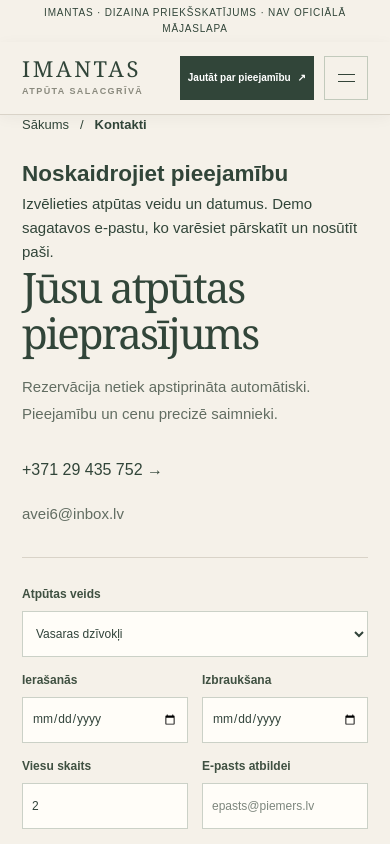
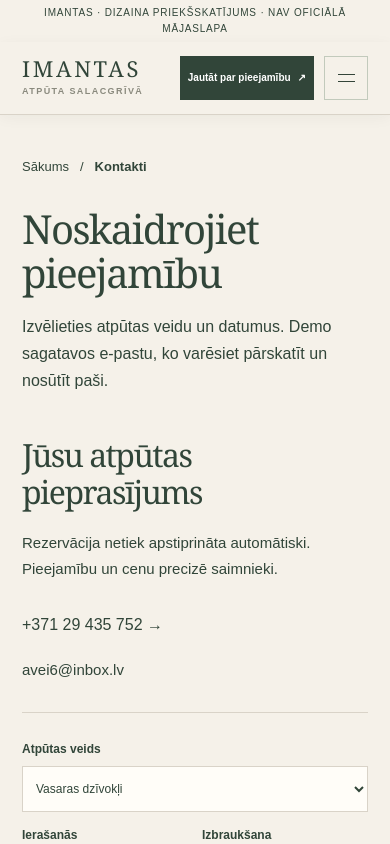
Before and after one commit to davisl24/Imantasatputas, a Next.js app: page /kontakti in a window 390 px wide. Shown: the top 844 px of the page. Built offline with nearby package versions, Linux system fonts and the light colour scheme.

Commit message:
refine(imantas): first-screen contact form, about after hero and expanded navigation

```diff
--- a/app/page.module.css
+++ b/app/page.module.css
@@ -1298,3 +1298,35 @@
  .inquiry .requestForm{border-top-color:rgba(255,253,248,.3)}
 }
 @media(prefers-reduced-motion:reduce){.galleryPlaceholder{transition:none}}
+
+
+/* Contact-first composition and distinct section rhythm */
+.aboutSection{background:var(--warm);padding:92px 0 102px}
+.stays{background:var(--paper)}
+.bee{background:var(--warm)}
+.gallerySection{background:var(--paper)}
+.contactFirst{background:var(--paper);padding:55px 0 92px;scroll-margin-top:95px}
+.contactFirst .breadcrumbs{margin-bottom:44px}
+.contactHeading{margin-bottom:58px}
+.contactHeading h1{font:400 clamp(47px,5.1vw,74px)/1.1 var(--serif);letter-spacing:-.04em;margin-bottom:18px}
+.contactHeading p{max-width:600px;font-size:16px;line-height:1.7;color:var(--forest)}
+.contactFirst .requestGrid{align-items:start}
+.contactFirst .requestHead{padding-top:8px}
+.contactFirst .requestHead h2{font:400 clamp(32px,3.1vw,43px)/1.15 var(--serif)}
+.contactFirst .requestHead p{color:var(--forest)}
+.contactFirst .field label{color:var(--forest)}
+.contactFirst .field input,.contactFirst .field select{background:var(--warm);color:var(--forest);border-color:var(--line)}
+.contactFirst .formAction p{color:var(--forest)}
+.contactFirst .formAction .primaryBtn{background:var(--forest);color:var(--warm)!important}
+.contactFirst .requestForm{border-left-color:var(--line)}
+.contactFirst .formError{color:#94392b}
+.location{background:var(--warm)}
+@media(max-width:1100px){.navList{gap:19px}}
+@media(max-width:760px){
+ .aboutSection{padding:64px 0 74px}
+ .contactFirst{padding:42px 0 67px}
+ .contactFirst .breadcrumbs{margin-bottom:29px}
+ .contactHeading{margin-bottom:35px}
+ .contactHeading h1{font-size:clamp(40px,10vw,55px)}
+ .contactFirst .requestForm{border-left:0;border-top:1px solid var(--line)}
+}
```
